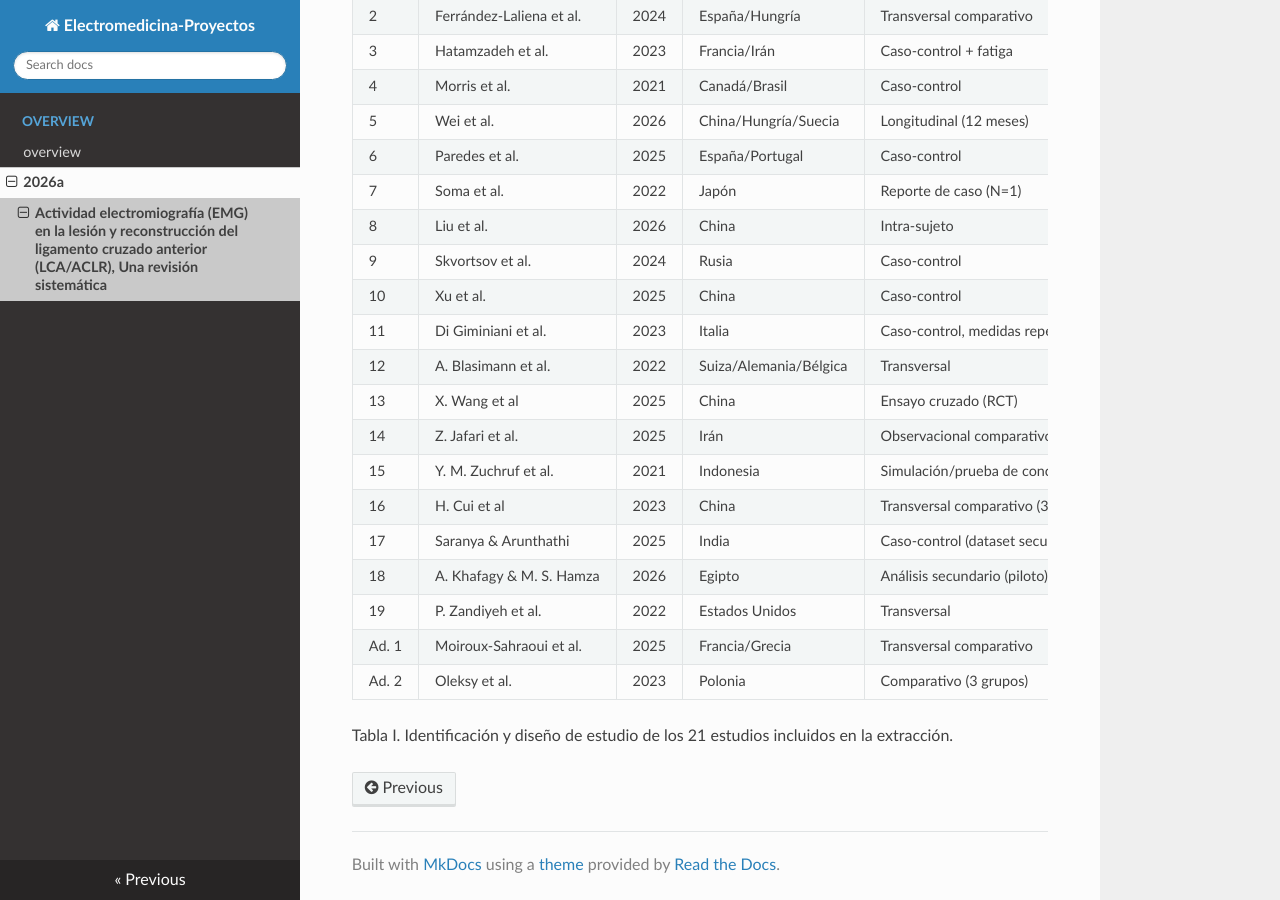
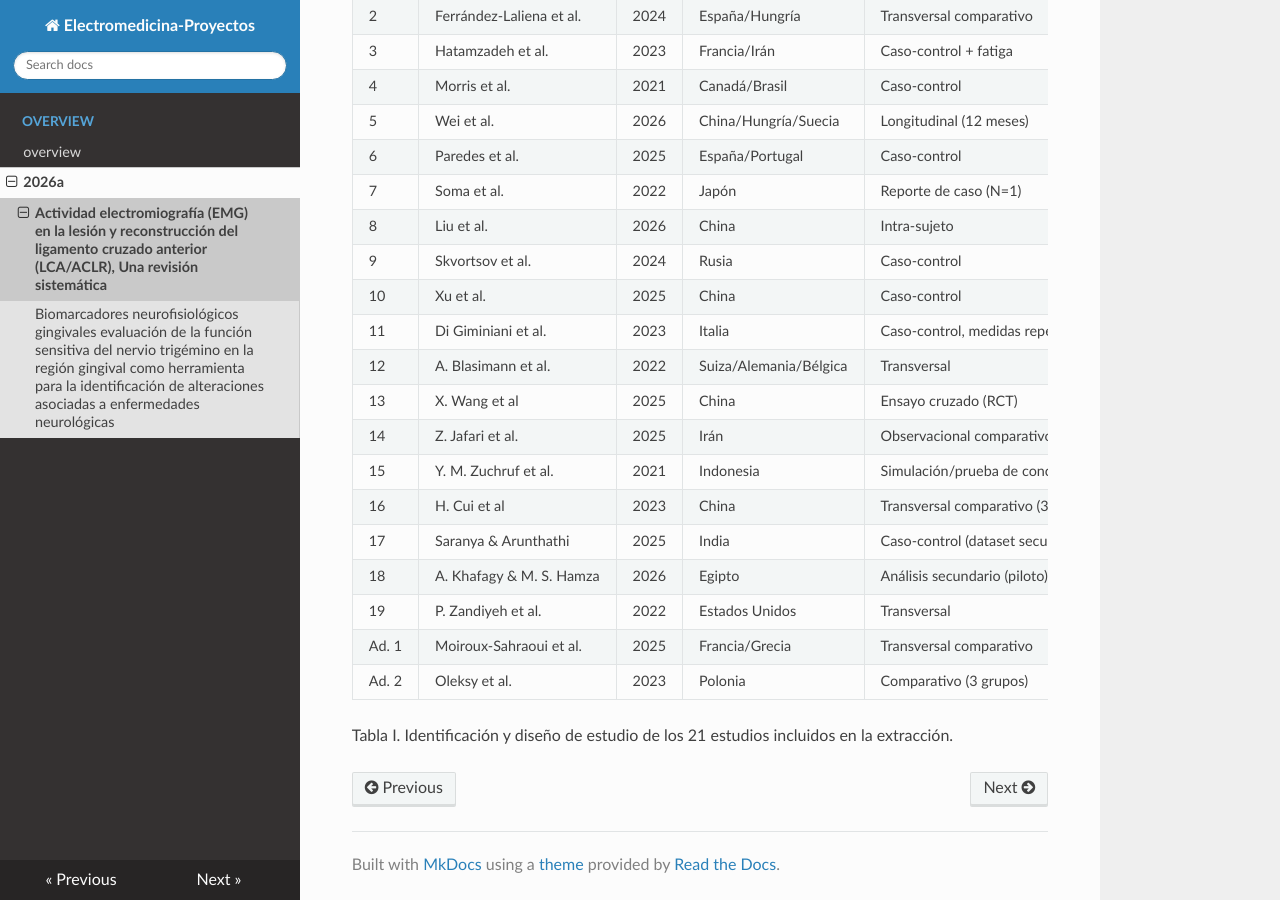
Before and after one commit to neuroeng-usach/Electromedicina-proyectos, an MkDocs documentation site: the page built from docs/2026_1/proy1/index.md, in a window 1280 px wide and 900 px high, scrolled down 19041 px. Built offline with MkDocs 1.6.1, drawn with Linux system fonts in a browser that asks for light colours; nearby versions of some CDN libraries.

Commit message:
Update mkdocs.yml

```diff
--- a/mkdocs.yml
+++ b/mkdocs.yml
@@ -43,3 +43,4 @@ nav:
       - overview: overview.md
       - 2026a:
         - Actividad electromiografía (EMG) en la lesión y reconstrucción del ligamento cruzado anterior (LCA/ACLR), Una revisión sistemática: 2026_1/proy1/index.md
+        - Biomarcadores neurofisiológicos gingivales evaluación de la función sensitiva del nervio trigémino en la región gingival como herramienta para la identificación de alteraciones asociadas a enfermedades neurológicas: 2026_1/proy2/index.md
```
